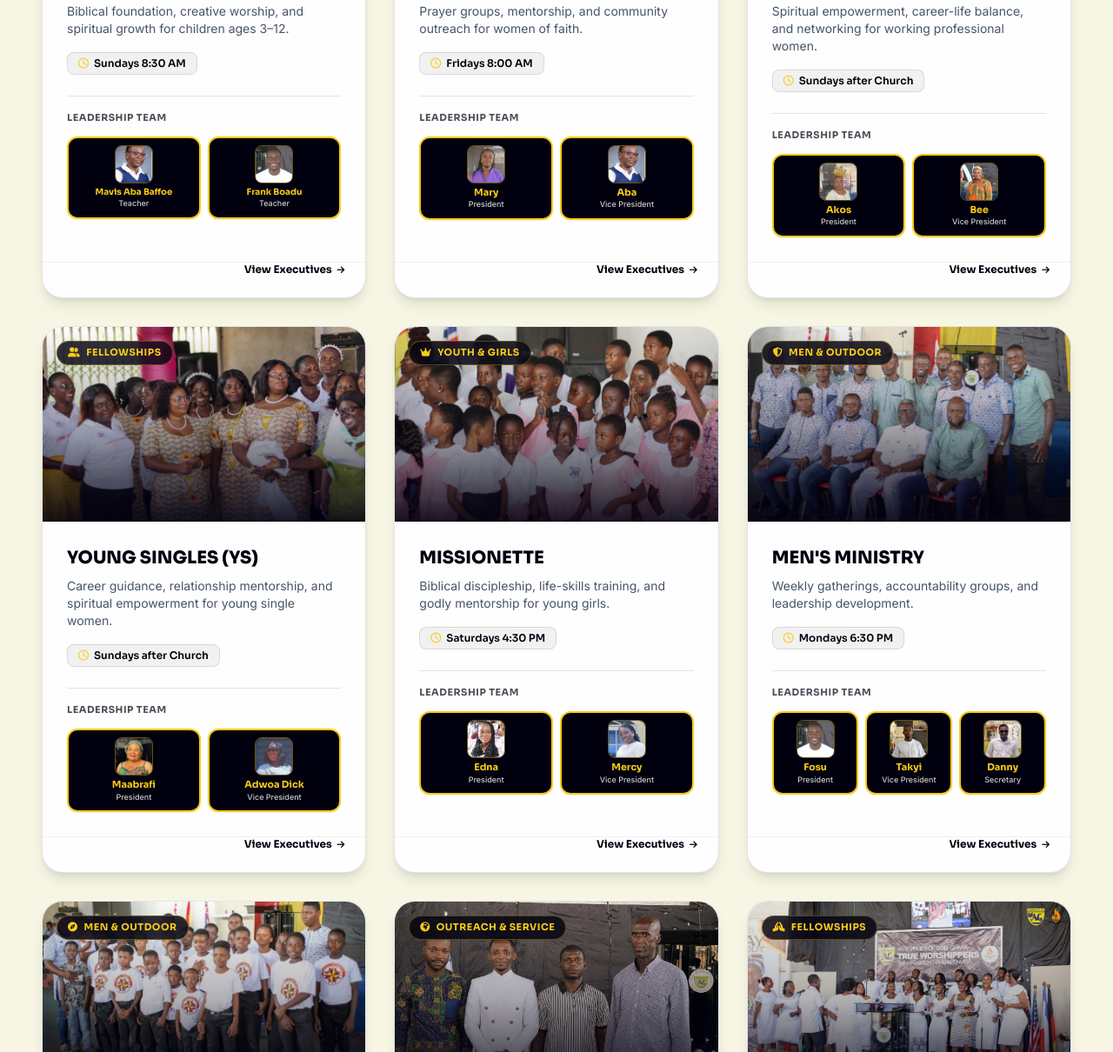
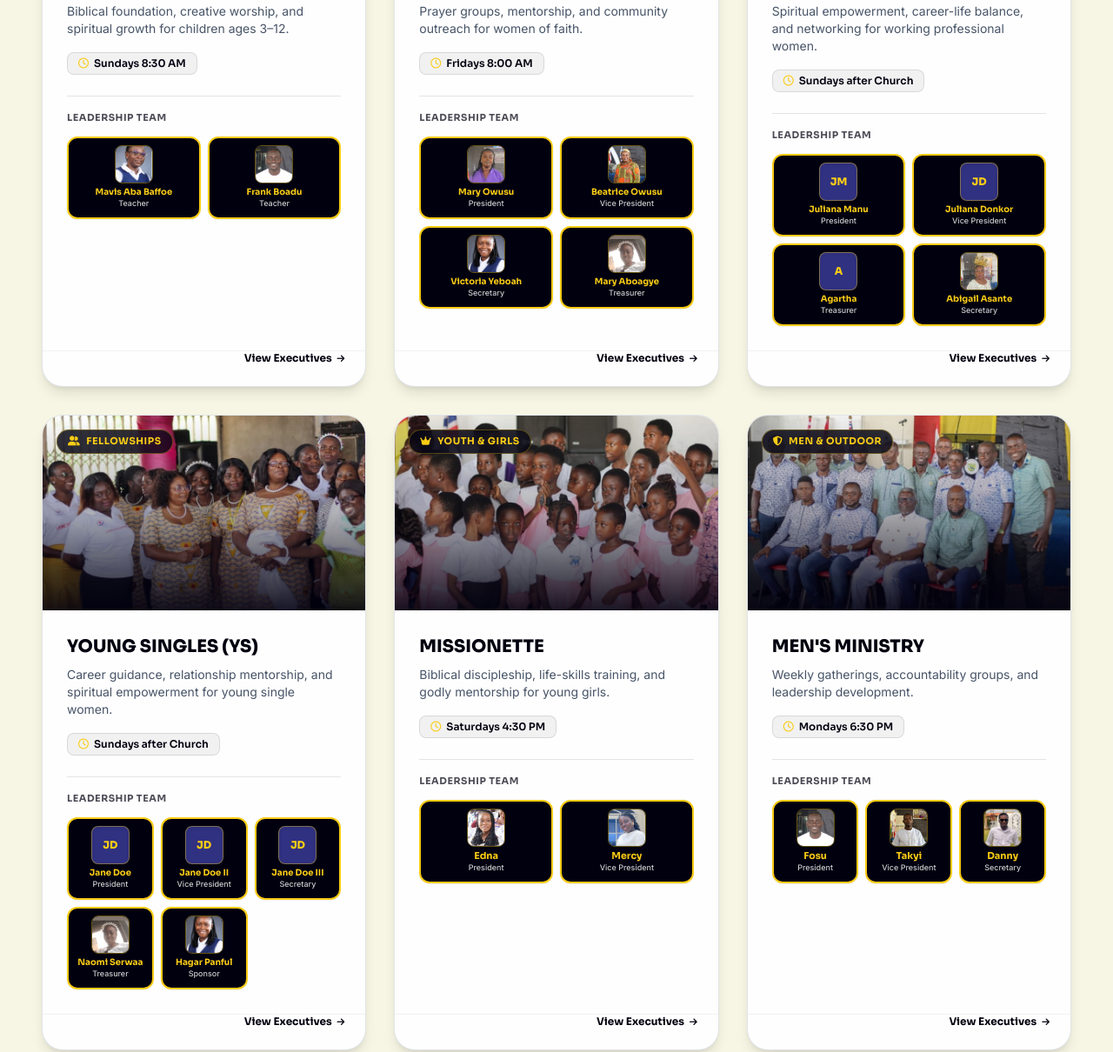
Before and after one commit to heyywillz/TWAG-Website, a website: page departments.html in a window 1280 px wide. Shown: the part 1866-3076 px from the top of the page at 87% size. Drawn offline with nearby package versions, Linux system fonts and the light colour scheme.

Commit message:
fix: update Women's Ministry, Joy Fellowship, and Young Singles with exact executive names and roles from old UI

```diff
--- a/departments.html
+++ b/departments.html
@@ -467,7 +467,7 @@
             </div>
           </div>
 
-          <!-- Card 5: WOMEN'S MINISTRY -->
+          <!-- Card 5: WOMEN'S MINISTRY (Exact Details from Old UI Close-Up) -->
           <div class="dept-card bg-surface rounded-3xl border border-borderSubtle/60 overflow-hidden shadow-lg hover:shadow-2xl hover:-translate-y-1.5 transition-all duration-300 flex flex-col justify-between group" data-category="fellowship">
             <div>
               <div class="relative h-56 overflow-hidden bg-navy">
@@ -491,19 +491,33 @@
                   <i class="fa-regular fa-clock text-gold"></i> Fridays 8:00 AM
                 </div>
 
-                <!-- Executive Leadership Grid (Matching Old UI) -->
+                <!-- Executive Leadership Grid (Matching Old UI Close-up Style) -->
                 <div class="pt-4 border-t border-navy/10">
                   <h4 class="font-sora text-[11px] font-bold text-navy/70 uppercase tracking-wider mb-3">Leadership Team</h4>
                   <div class="grid grid-cols-2 gap-2">
-                    <div class="flex flex-col items-center text-center p-2 rounded-xl bg-navy border-2 border-gold shadow-sm">
-                      <img src="Department Images/imageye___-_imgi_15_marywm.jpg" alt="Mary" class="w-11 h-11 rounded-lg object-cover mb-1 border border-gold/40">
-                      <span class="font-sora text-[11px] font-bold text-gold leading-tight truncate w-full">Mary</span>
+                    <!-- Mary Owusu -->
+                    <div class="flex flex-col items-center text-center p-2 rounded-xl bg-navy border-2 border-gold shadow-sm">
+                      <img src="Department Images/imageye___-_imgi_15_marywm.jpg" alt="Mary Owusu" class="w-11 h-11 rounded-lg object-cover mb-1 border border-gold/40">
+                      <span class="font-sora text-[10px] font-bold text-gold leading-tight truncate w-full">Mary Owusu</span>
                       <span class="font-inter text-[9px] text-white/80 font-medium truncate w-full">President</span>
                     </div>
-                    <div class="flex flex-col items-center text-center p-2 rounded-xl bg-navy border-2 border-gold shadow-sm">
-                      <img src="Department Images/imageye___-_imgi_13_aba.jpg" alt="Aba" class="w-11 h-11 rounded-lg object-cover mb-1 border border-gold/40">
-                      <span class="font-sora text-[11px] font-bold text-gold leading-tight truncate w-full">Aba</span>
+                    <!-- Beatrice Owusu -->
+                    <div class="flex flex-col items-center text-center p-2 rounded-xl bg-navy border-2 border-gold shadow-sm">
+                      <img src="Department Images/imageye___-_imgi_16_bee.jpg" alt="Beatrice Owusu" class="w-11 h-11 rounded-lg object-cover mb-1 border border-gold/40">
+                      <span class="font-sora text-[10px] font-bold text-gold leading-tight truncate w-full">Beatrice Owusu</span>
                       <span class="font-inter text-[9px] text-white/80 font-medium truncate w-full">Vice President</span>
+                    </div>
+                    <!-- Victoria Yeboah -->
+                    <div class="flex flex-col items-center text-center p-2 rounded-xl bg-navy border-2 border-gold shadow-sm">
+                      <img src="Department Images/imageye___-_imgi_24_ceci.jpg" alt="Victoria Yeboah" class="w-11 h-11 rounded-lg object-cover mb-1 border border-gold/40">
+                      <span class="font-sora text-[10px] font-bold text-gold leading-tight truncate w-full">Victoria Yeboah</span>
+                      <span class="font-inter text-[9px] text-white/80 font-medium truncate w-full">Secretary</span>
+                    </div>
+                    <!-- Mary Aboagye -->
+                    <div class="flex flex-col items-center text-center p-2 rounded-xl bg-navy border-2 border-gold shadow-sm">
+                      <img src="Department Images/imageye___-_imgi_22_naomiserwaa treasurer.jpg" alt="Mary Aboagye" class="w-11 h-11 rounded-lg object-cover mb-1 border border-gold/40">
+                      <span class="font-sora text-[10px] font-bold text-gold leading-tight truncate w-full">Mary Aboagye</span>
+                      <span class="font-inter text-[9px] text-white/80 font-medium truncate w-full">Treasurer</span>
                     </div>
                   </div>
                 </div>
@@ -517,7 +531,7 @@
             </div>
           </div>
 
-          <!-- Card 6: JOY FELLOWSHIP -->
+          <!-- Card 6: JOY FELLOWSHIP (Exact Details from Old UI Close-Up) -->
           <div class="dept-card bg-surface rounded-3xl border border-borderSubtle/60 overflow-hidden shadow-lg hover:shadow-2xl hover:-translate-y-1.5 transition-all duration-300 flex flex-col justify-between group" data-category="fellowship">
             <div>
               <div class="relative h-56 overflow-hidden bg-navy">
@@ -541,19 +555,39 @@
                   <i class="fa-regular fa-clock text-gold"></i> Sundays after Church
                 </div>
 
-                <!-- Executive Leadership Grid (Matching Old UI) -->
+                <!-- Executive Leadership Grid (Matching Old UI Close-up Style) -->
                 <div class="pt-4 border-t border-navy/10">
                   <h4 class="font-sora text-[11px] font-bold text-navy/70 uppercase tracking-wider mb-3">Leadership Team</h4>
                   <div class="grid grid-cols-2 gap-2">
-                    <div class="flex flex-col items-center text-center p-2 rounded-xl bg-navy border-2 border-gold shadow-sm">
-                      <img src="Department Images/imageye___-_imgi_21_akosjoy.jpg" alt="Akos" class="w-11 h-11 rounded-lg object-cover mb-1 border border-gold/40">
-                      <span class="font-sora text-[11px] font-bold text-gold leading-tight truncate w-full">Akos</span>
+                    <!-- Juliana Manu -->
+                    <div class="flex flex-col items-center text-center p-2 rounded-xl bg-navy border-2 border-gold shadow-sm">
+                      <div class="w-11 h-11 rounded-lg bg-navy-secondary border border-gold/40 flex items-center justify-center font-sora text-xs font-extrabold text-gold mb-1 shadow-inner">
+                        JM
+                      </div>
+                      <span class="font-sora text-[10px] font-bold text-gold leading-tight truncate w-full">Juliana Manu</span>
                       <span class="font-inter text-[9px] text-white/80 font-medium truncate w-full">President</span>
                     </div>
-                    <div class="flex flex-col items-center text-center p-2 rounded-xl bg-navy border-2 border-gold shadow-sm">
-                      <img src="Department Images/imageye___-_imgi_16_bee.jpg" alt="Bee" class="w-11 h-11 rounded-lg object-cover mb-1 border border-gold/40">
-                      <span class="font-sora text-[11px] font-bold text-gold leading-tight truncate w-full">Bee</span>
+                    <!-- Juliana Donkor -->
+                    <div class="flex flex-col items-center text-center p-2 rounded-xl bg-navy border-2 border-gold shadow-sm">
+                      <div class="w-11 h-11 rounded-lg bg-navy-secondary border border-gold/40 flex items-center justify-center font-sora text-xs font-extrabold text-gold mb-1 shadow-inner">
+                        JD
+                      </div>
+                      <span class="font-sora text-[10px] font-bold text-gold leading-tight truncate w-full">Juliana Donkor</span>
                       <span class="font-inter text-[9px] text-white/80 font-medium truncate w-full">Vice President</span>
+                    </div>
+                    <!-- Agartha -->
+                    <div class="flex flex-col items-center text-center p-2 rounded-xl bg-navy border-2 border-gold shadow-sm">
+                      <div class="w-11 h-11 rounded-lg bg-navy-secondary border border-gold/40 flex items-center justify-center font-sora text-xs font-extrabold text-gold mb-1 shadow-inner">
+                        A
+                      </div>
+                      <span class="font-sora text-[10px] font-bold text-gold leading-tight truncate w-full">Agartha</span>
+                      <span class="font-inter text-[9px] text-white/80 font-medium truncate w-full">Treasurer</span>
+                    </div>
+                    <!-- Abigail Asante -->
+                    <div class="flex flex-col items-center text-center p-2 rounded-xl bg-navy border-2 border-gold shadow-sm">
+                      <img src="Department Images/imageye___-_imgi_21_akosjoy.jpg" alt="Abigail Asante" class="w-11 h-11 rounded-lg object-cover mb-1 border border-gold/40">
+                      <span class="font-sora text-[10px] font-bold text-gold leading-tight truncate w-full">Abigail Asante</span>
+                      <span class="font-inter text-[9px] text-white/80 font-medium truncate w-full">Secretary</span>
                     </div>
                   </div>
                 </div>
@@ -567,7 +601,7 @@
             </div>
           </div>
 
-          <!-- Card 7: YOUNG SINGLES (YS) -->
+          <!-- Card 7: YOUNG SINGLES (YS) (Exact Details from Old UI Close-Up) -->
           <div class="dept-card bg-surface rounded-3xl border border-borderSubtle/60 overflow-hidden shadow-lg hover:shadow-2xl hover:-translate-y-1.5 transition-all duration-300 flex flex-col justify-between group" data-category="fellowship">
             <div>
               <div class="relative h-56 overflow-hidden bg-navy">
@@ -591,19 +625,45 @@
                   <i class="fa-regular fa-clock text-gold"></i> Sundays after Church
                 </div>
 
-                <!-- Executive Leadership Grid (Matching Old UI) -->
+                <!-- Executive Leadership Grid (Matching Old UI Close-up Style) -->
                 <div class="pt-4 border-t border-navy/10">
                   <h4 class="font-sora text-[11px] font-bold text-navy/70 uppercase tracking-wider mb-3">Leadership Team</h4>
-                  <div class="grid grid-cols-2 gap-2">
-                    <div class="flex flex-col items-center text-center p-2 rounded-xl bg-navy border-2 border-gold shadow-sm">
-                      <img src="Department Images/imageye___-_imgi_17_maabrafi.jpg" alt="Maabrafi" class="w-11 h-11 rounded-lg object-cover mb-1 border border-gold/40">
-                      <span class="font-sora text-[11px] font-bold text-gold leading-tight truncate w-full">Maabrafi</span>
+                  <div class="grid grid-cols-3 gap-2">
+                    <!-- Jane Doe -->
+                    <div class="flex flex-col items-center text-center p-2 rounded-xl bg-navy border-2 border-gold shadow-sm">
+                      <div class="w-11 h-11 rounded-lg bg-navy-secondary border border-gold/40 flex items-center justify-center font-sora text-xs font-extrabold text-gold mb-1 shadow-inner">
+                        JD
+                      </div>
+                      <span class="font-sora text-[10px] font-bold text-gold leading-tight truncate w-full">Jane Doe</span>
                       <span class="font-inter text-[9px] text-white/80 font-medium truncate w-full">President</span>
                     </div>
-                    <div class="flex flex-col items-center text-center p-2 rounded-xl bg-navy border-2 border-gold shadow-sm">
-                      <img src="Department Images/imageye___-_imgi_18_adwoadick.jpg" alt="Adwoa Dick" class="w-11 h-11 rounded-lg object-cover mb-1 border border-gold/40">
-                      <span class="font-sora text-[11px] font-bold text-gold leading-tight truncate w-full">Adwoa Dick</span>
+                    <!-- Jane Doe II -->
+                    <div class="flex flex-col items-center text-center p-2 rounded-xl bg-navy border-2 border-gold shadow-sm">
+                      <div class="w-11 h-11 rounded-lg bg-navy-secondary border border-gold/40 flex items-center justify-center font-sora text-xs font-extrabold text-gold mb-1 shadow-inner">
+                        JD
+                      </div>
+                      <span class="font-sora text-[10px] font-bold text-gold leading-tight truncate w-full">Jane Doe II</span>
                       <span class="font-inter text-[9px] text-white/80 font-medium truncate w-full">Vice President</span>
+                    </div>
+                    <!-- Jane Doe III -->
+                    <div class="flex flex-col items-center text-center p-2 rounded-xl bg-navy border-2 border-gold shadow-sm">
+                      <div class="w-11 h-11 rounded-lg bg-navy-secondary border border-gold/40 flex items-center justify-center font-sora text-xs font-extrabold text-gold mb-1 shadow-inner">
+                        JD
+                      </div>
+                      <span class="font-sora text-[10px] font-bold text-gold leading-tight truncate w-full">Jane Doe III</span>
+                      <span class="font-inter text-[9px] text-white/80 font-medium truncate w-full">Secretary</span>
+                    </div>
+                    <!-- Naomi Serwaa -->
+                    <div class="flex flex-col items-center text-center p-2 rounded-xl bg-navy border-2 border-gold shadow-sm">
+                      <img src="Department Images/imageye___-_imgi_22_naomiserwaa treasurer.jpg" alt="Naomi Serwaa" class="w-11 h-11 rounded-lg object-cover mb-1 border border-gold/40">
+                      <span class="font-sora text-[10px] font-bold text-gold leading-tight truncate w-full">Naomi Serwaa</span>
+                      <span class="font-inter text-[9px] text-white/80 font-medium truncate w-full">Treasurer</span>
+                    </div>
+                    <!-- Hagar Panful -->
+                    <div class="flex flex-col items-center text-center p-2 rounded-xl bg-navy border-2 border-gold shadow-sm">
+                      <img src="Department Images/imageye___-_imgi_24_ceci.jpg" alt="Hagar Panful" class="w-11 h-11 rounded-lg object-cover mb-1 border border-gold/40">
+                      <span class="font-sora text-[10px] font-bold text-gold leading-tight truncate w-full">Hagar Panful</span>
+                      <span class="font-inter text-[9px] text-white/80 font-medium truncate w-full">Sponsor</span>
                     </div>
                   </div>
                 </div>
@@ -1404,30 +1464,31 @@
         title: "Women's Ministry",
         category: "WOMEN'S MINISTRY EXECUTIVES",
         executives: [
-          { name: "Mary", role: "President", photo: "Department Images/imageye___-_imgi_15_marywm.jpg" },
-          { name: "Aba", role: "Vice President", photo: "Department Images/imageye___-_imgi_13_aba.jpg" },
-          { name: "Mrs. Cecilia Sarpong", role: "Patron", photo: "Department Images/imageye___-_imgi_24_ceci.jpg" },
-          { name: "Naomi Serwaa", role: "Treasurer", photo: "Department Images/imageye___-_imgi_22_naomiserwaa treasurer.jpg" }
+          { name: "Mary Owusu", role: "President", photo: "Department Images/imageye___-_imgi_15_marywm.jpg" },
+          { name: "Beatrice Owusu", role: "Vice President", photo: "Department Images/imageye___-_imgi_16_bee.jpg" },
+          { name: "Victoria Yeboah", role: "Secretary", photo: "Department Images/imageye___-_imgi_24_ceci.jpg" },
+          { name: "Mary Aboagye", role: "Treasurer", photo: "Department Images/imageye___-_imgi_22_naomiserwaa treasurer.jpg" }
         ]
       },
       joy: {
         title: "Joy Fellowship",
         category: "JOY FELLOWSHIP EXECUTIVES",
         executives: [
-          { name: "Akos", role: "President", photo: "Department Images/imageye___-_imgi_21_akosjoy.jpg" },
-          { name: "Bee", role: "Vice President", photo: "Department Images/imageye___-_imgi_16_bee.jpg" },
-          { name: "Mary", role: "Organiser", photo: "Department Images/imageye___-_imgi_15_marywm.jpg" },
-          { name: "Mrs. Cecilia Sarpong", role: "Patron", photo: "Department Images/imageye___-_imgi_24_ceci.jpg" }
+          { name: "Juliana Manu", role: "President", initials: "JM" },
+          { name: "Juliana Donkor", role: "Vice President", initials: "JD" },
+          { name: "Agartha", role: "Treasurer", initials: "A" },
+          { name: "Abigail Asante", role: "Secretary", photo: "Department Images/imageye___-_imgi_21_akosjoy.jpg" }
         ]
       },
       ys: {
         title: "Young Singles (YS)",
         category: "YOUNG SINGLES EXECUTIVES",
         executives: [
-          { name: "Maabrafi", role: "President", photo: "Department Images/imageye___-_imgi_17_maabrafi.jpg" },
-          { name: "Adwoa Dick", role: "Vice President", photo: "Department Images/imageye___-_imgi_18_adwoadick.jpg" },
-          { name: "Mary", role: "Organiser", photo: "Department Images/imageye___-_imgi_15_marywm.jpg" },
-          { name: "Mrs. Cecilia Sarpong", role: "Patron", photo: "Department Images/imageye___-_imgi_24_ceci.jpg" }
+          { name: "Jane Doe", role: "President", initials: "JD" },
+          { name: "Jane Doe II", role: "Vice President", initials: "JD" },
+          { name: "Jane Doe III", role: "Secretary", initials: "JD" },
+          { name: "Naomi Serwaa", role: "Treasurer", photo: "Department Images/imageye___-_imgi_22_naomiserwaa treasurer.jpg" },
+          { name: "Hagar Panful", role: "Sponsor", photo: "Department Images/imageye___-_imgi_24_ceci.jpg" }
         ]
       },
       missionette: {
```
